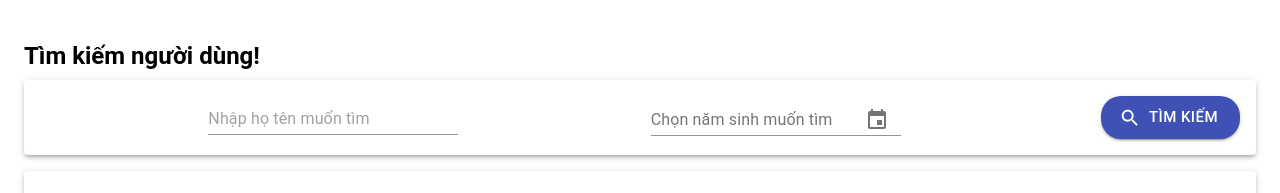
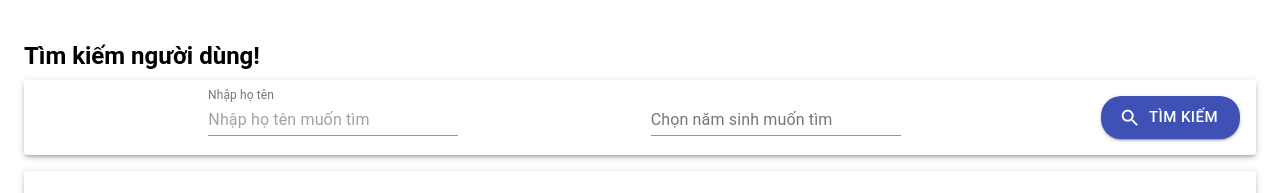
Before and after one commit to 1660334/FindUser, a React (Create React App) app: page / in a window 1280 px wide. Shown: the top 193 px of the page. Built offline with nearby package versions, Linux system fonts and the light colour scheme.

Commit message:
fix form date không ong duoc nhap ma phai chon

```diff
--- a/src/containers/User/Form/Form.js
+++ b/src/containers/User/Form/Form.js
@@ -11,6 +11,7 @@ import formatDns from "date-fns/format";
 import isValidDns from "date-fns/isValid";
 import DateFnsUtils from "@date-io/date-fns";
 import {
+  DatePicker,
   MuiPickersUtilsProvider,
   KeyboardDatePicker,
 } from "@material-ui/pickers";
@@ -70,9 +71,9 @@ export default function FormSearch(props) {
                       <AtomTextField
                         id="fullName"
                         type="text"
+                        label="Nhập họ tên"
                         style={{
                           width: "250px",
-                          paddingTop: "15px",
                         }}
                         placeholder="Nhập họ tên muốn tìm"
                         InputLabelProps={{
@@ -85,20 +86,16 @@ export default function FormSearch(props) {
                     </AtomGrid>
                     <AtomGrid item>
                       <MuiPickersUtilsProvider utils={DateFnsUtils}>
-                        <KeyboardDatePicker
+                        <DatePicker
                           className={classes.muipicker}
-                          disableToolbar
                           variant="inline"
                           margin="normal"
                           id="date-picker-inline"
                           label="Chọn năm sinh muốn tìm"
                           format="dd/MM/yyyy"
+                          style={{ width: "250px" }}
                           value={selectedDate}
-                          style={{ width: "250px", paddingBotton: "10px" }}
                           onChange={handleDateChange}
-                          KeyboardButtonProps={{
-                            "aria-label": "change date",
-                          }}
                         />
                       </MuiPickersUtilsProvider>
                     </AtomGrid>
```
